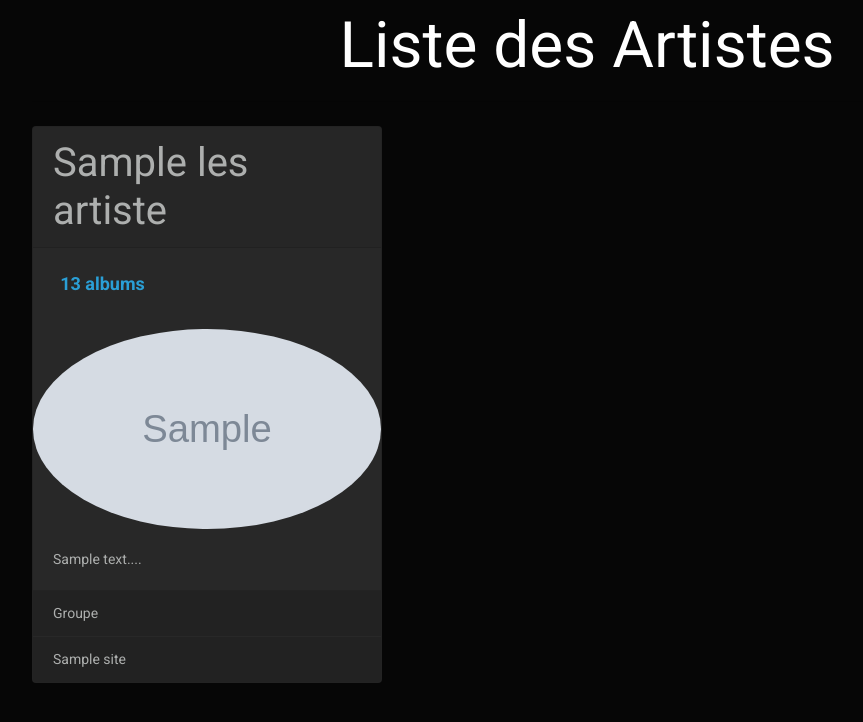
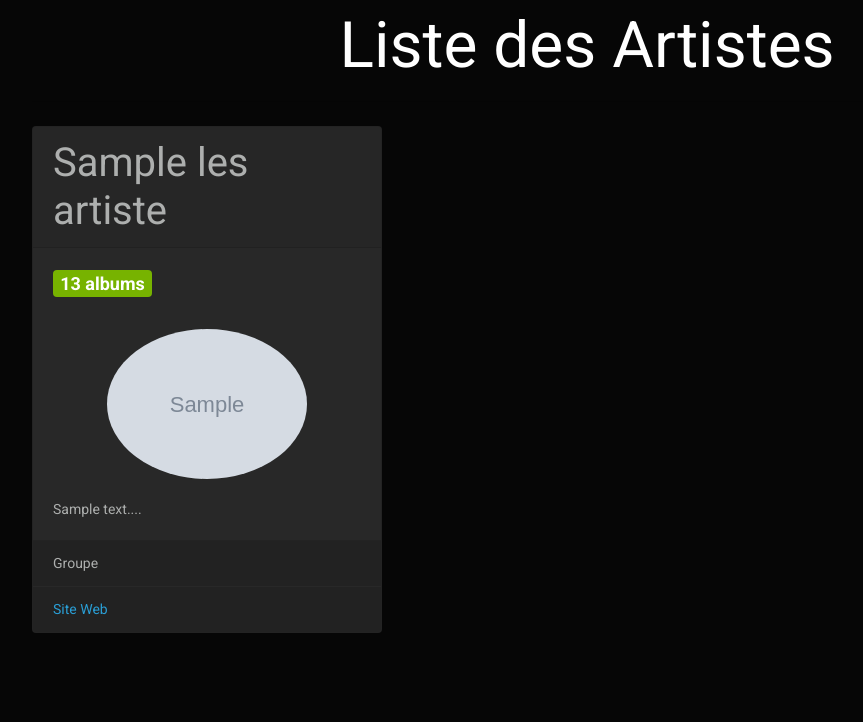
Before and after one commit to MrLunarFox/TP6-gestionMusique, a Symfony app: template templates/artiste/listeArtistes.html.twig in a window 1280 px wide. Shown: the part 55-777 px from the top of the page, without its empty margins (53-916 px from the left). Run offline with Twig, Linux system fonts and the light colour scheme; the template is opened without the code that fills it: most values are stand-ins (such as "Sample title", 1, 10 or a date in 2020); some libraries are stand-ins or nearby versions.

Commit message:
TP6 Partie 3 - La liste des artistes (20 min)

```diff
--- a/templates/artiste/listeArtistes.html.twig
+++ b/templates/artiste/listeArtistes.html.twig
@@ -14,15 +14,15 @@
         <div class="card mb-3">
             <h3 class="card-header">{{leArtiste.nom}}</h3>
             <div class="card-body">
-                <h5 class="card-title"><a href="" class="badge badge-succes">{{nbAlbums}} {% if nbAlbums > 1 %} albums {% else %} album {% endif %}</a></h5>
+                <h5 class="card-title"><a href="" class="badge badge-success">{{nbAlbums}} {% if nbAlbums > 1 %} albums {% else %} album {% endif %}</a></h5>
             </div>
-            <img class="avatar mx-auto d-block" style="height: 200px; width: 100%; display: block;" src="{{leArtiste.image}}" alt="Artiste Image">
+            <img class="avatar mx-auto d-block" style="height: auto; width: 200px; display: block;" src="{{leArtiste.image}}" alt="Artiste Image">
             <div class="card-body">
                 <p class="card-text">{{leArtiste.description|slice(0,200)|raw}}...</p>
             </div>
             <ul class="list-group list-group-flush">
                 <li class="list-group-item">{% if leArtiste.type == 0 %} Artiste solo {% else %} Groupe {% endif %}</li>
-                <li class="list-group-item">{{leArtiste.site}}</li>
+                <li class="list-group-item"><a href="{{leArtiste.site}}">Site Web</a></li>
             </ul>
         </div>
     </div>
```
